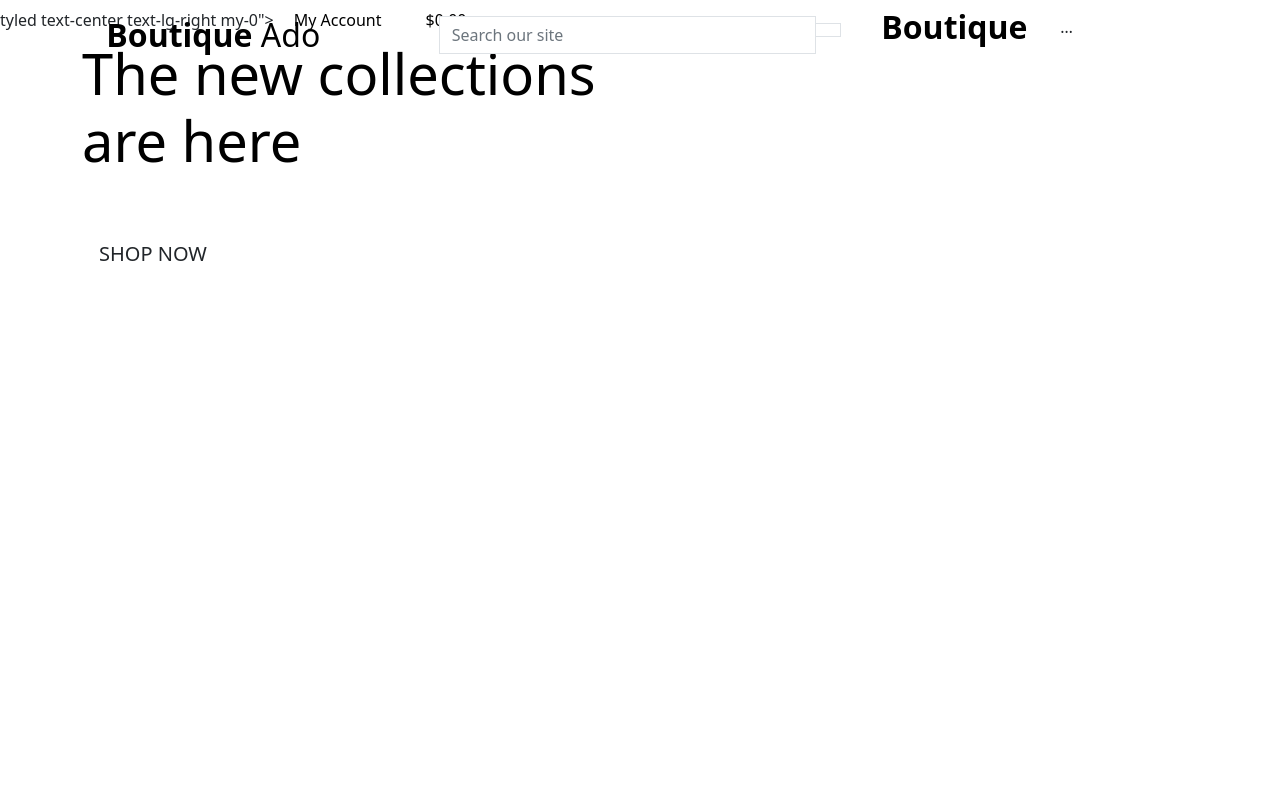
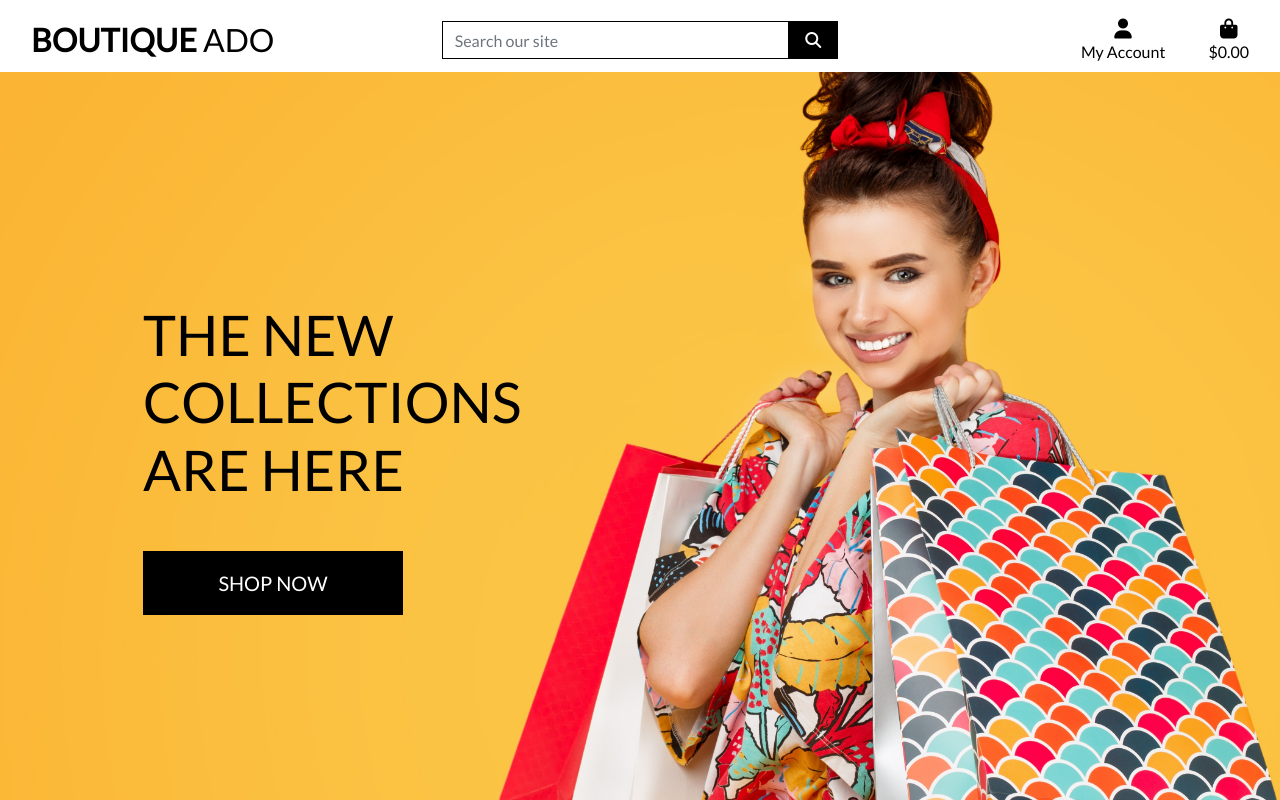
Before and after one commit to dhruv2102/boutique_ado_v1, a Django app: page / in a window 1280 px wide. Run offline with Django 3.2, Linux system fonts and the light colour scheme; some libraries are stand-ins or nearby versions.

Commit message:
Completed home page header and css

```diff
--- a/boutique_ado/urls.py
+++ b/boutique_ado/urls.py
@@ -15,10 +15,12 @@ Including another URLconf
 """
 from django.contrib import admin
 from django.urls import path, include
+from django.conf import settings
+from django.conf.urls.static import static
 
 urlpatterns = [
     path('admin/', admin.site.urls),
     path('accounts/', include('allauth.urls')),
     path('', include('home.urls')),
 
-]
+] + static(settings.MEDIA_URL, document_root=settings.MEDIA_ROOT)
--- /dev/null
+++ b/static/css/base.css
@@ -0,0 +1,83 @@
+
+
+html {
+    height: 100%;
+}
+
+body {
+    background: url('/media/homepage_background_cropped.jpg') no-repeat center center fixed;
+    background-size: cover;
+    height: calc(100vh - 164px);
+    color: #555;
+    font-family: 'Lato';
+}
+
+/* from Bulma */
+.icon {
+    align-items: center;
+    display: inline-flex;
+    justify-content: center;
+    height: 1.5rem;
+    width: 1.5rem;
+}
+
+.logo-font {
+    text-transform: uppercase;
+}
+
+.main-logo-link {
+    width: fit-content;
+}
+
+.shop-now-button {
+    background: black;
+    color: white;
+    min-width: 260px;
+}
+
+.btn-black {
+    background: black;
+    color: white;
+}
+
+.shop-now-button:hover,
+.shop-now-button:active,
+.shop-now-button:focus,
+.btn-black:hover,
+.btn-black:active,
+.btn-black:focus {
+    background: #222;
+    color: white;
+}
+
+.text-black {
+    color: #000 !important;
+}
+
+.border-black {
+    border: 1px solid black !important;
+}
+
+/* -------------------------------- Media Queries */
+
+/* Slightly larger container on xl screens */
+@media (min-width: 1200px) {
+  .container {
+    max-width: 80%;
+  }
+}
+
+/* fixed top navbar only on medium and up */
+@media (min-width: 992px) {
+    .fixed-top-desktop-only {
+        position: fixed;
+        top: 0;
+        right: 0;
+        left: 0;
+        z-index: 1030;
+    }
+
+    .header-container {
+        padding-top: 164px;
+    }
+}
--- a/templates/base.html
+++ b/templates/base.html
@@ -2,42 +2,31 @@
 
 <!doctype html>
 <html lang="en">
-
   <head>
 
     {% block meta %}
-  <!-- Required meta tags -->
+        <meta http-equiv="X-UA-Compatible" content="ie=edge">
         <meta charset="utf-8">
-  <meta name="viewport" content="width=device-width, initial-scale=1">
-  <meta http-equiv="X-UA-Compatibe" content="ie=edge">
+        <meta name="viewport" content="width=device-width, initial-scale=1, shrink-to-fit=no">
     {% endblock %}
 
     {% block extra_meta %}
     {% endblock %}
 
     {% block corecss %}
-  <!-- Bootstrap CSS -->
-  <link href="https://cdn.jsdelivr.net/npm/bootstrap@5.1.3/dist/css/bootstrap.min.css" rel="stylesheet"
-    integrity="sha384-1BmE4kWBq78iYhFldvKuhfTAU6auU8tT94WrHftjDbrCEXSU1oBoqyl2QvZ6jIW3" crossorigin="anonymous">
+        <link rel="stylesheet" href="https://stackpath.bootstrapcdn.com/bootstrap/4.4.1/css/bootstrap.min.css" integrity="sha384-Vkoo8x4CGsO3+Hhxv8T/Q5PaXtkKtu6ug5TOeNV6gBiFeWPGFN9MuhOf23Q9Ifjh" crossorigin="anonymous">
+        <link rel="stylesheet" href="https://fonts.googleapis.com/css?family=Lato&display=swap">
+        <link rel="stylesheet" href="{% static 'css/base.css' %}">
     {% endblock %}
 
     {% block extra_css %}
     {% endblock %}
 
     {% block corejs %}
-  <!-- Option 1: Bootstrap Bundle with Popper -->
-  <script src="https://cdn.jsdelivr.net/npm/bootstrap@5.1.3/dist/js/bootstrap.bundle.min.js"
-    integrity="sha384-ka7Sk0Gln4gmtz2MlQnikT1wXgYsOg+OMhuP+IlRH9sENBO0LRn5q+8nbTov4+1p" crossorigin="anonymous">
-  </script>
-
-  <!-- Option 2: Separate Popper and Bootstrap JS -->
-
-  <script src="https://cdn.jsdelivr.net/npm/@popperjs/core@2.10.2/dist/umd/popper.min.js"
-    integrity="sha384-7+zCNj/IqJ95wo16oMtfsKbZ9ccEh31eOz1HGyDuCQ6wgnyJNSYdrPa03rtR1zdB" crossorigin="anonymous">
-  </script>
-  <script src="https://cdn.jsdelivr.net/npm/bootstrap@5.1.3/dist/js/bootstrap.min.js"
-    integrity="sha384-QJHtvGhmr9XOIpI6YVutG+2QOK9T+ZnN4kzFN1RtK3zEFEIsxhlmWl5/YESvpZ13" crossorigin="anonymous">
-  </script>
+        <script src="https://kit.fontawesome.com/e9c73d7092.js" crossorigin="anonymous"></script>
+        <script src="https://code.jquery.com/jquery-3.4.1.slim.min.js" integrity="sha384-J6qa4849blE2+poT4WnyKhv5vZF5SrPo0iEjwBvKU7imGFAV0wwj1yYfoRSJoZ+n" crossorigin="anonymous"></script>
+        <script src="https://cdn.jsdelivr.net/npm/popper.js@1.16.0/dist/umd/popper.min.js" integrity="sha384-Q6E9RHvbIyZFJoft+2mJbHaEWldlvI9IOYy5n3zV9zzTtmI3UksdQRVvoxMfooAo" crossorigin="anonymous"></script>
+        <script src="https://stackpath.bootstrapcdn.com/bootstrap/4.4.1/js/bootstrap.min.js" integrity="sha384-wfSDF2E50Y2D1uUdj0O3uMBJnjuUD4Ih7YwaYd1iqfktj0Uod8GCExl3Og8ifwB6" crossorigin="anonymous"></script>
     {% endblock %}
 
     {% block extra_js %}
@@ -45,10 +34,9 @@
 
     <title>Boutique Ado {% block extra_title %}{% endblock %}</title>
   </head>
-
   <body>
     <header class="container-fluid fixed-top">
-    <div class="row">
+        <div id="topnav" class="row bg-white pt-lg-2 d-none d-lg-flex">
             <div class="col-12 col-lg-4 my-auto py-1 py-lg-0 text-center text-lg-left">
                 <a href="{% url 'home' %}" class="nav-link main-logo-link">
                     <h2 class="logo-font text-black my-0"><strong>Boutique</strong> Ado</h2>
@@ -57,8 +45,7 @@
             <div class="col-12 col-lg-4 my-auto py-1 py-lg-0">
                 <form method="GET" action="">
                     <div class="input-group w-100">
-            <input class="form-control border border-black rounded-0" type="text" name="q"
-              placeholder="Search our site">
+                        <input class="form-control border border-black rounded-0" type="text" name="q" placeholder="Search our site">
                         <div class="input-group-append">
                             <button class="form-control btn btn-black border border-black rounded-0" type="submit">
                                 <span class="icon">
@@ -70,24 +57,9 @@
                 </form>
             </div>
             <div class="col-12 col-lg-4 my-auto py-1 py-lg-0">
-        <ul class="list-inline list-uns<header class=" container-fluid fixed-top">
-          <div class="row">
-            <div class="col-12 col-lg-4 my-auto py-1 py-lg-0 text-center text-lg-left">
-              <a href="{% url 'home' %}" class="nav-link main-logo-link">
-                <h2 class="logo-font text-black my-0">
-                  <strong>Boutique</strong>
-                </h2>
-              </a>
-            </div>
-            <div class="col-12 col-lg-4 my-auto py-1 py-lg-0 text-center text-lg-left">
-              … </li>
-        </ul>
-      </div>
-    </div>
-  </header>tyled text-center text-lg-right my-0">
+                <ul class="list-inline list-unstyled text-center text-lg-right my-0">
                     <li class="list-inline-item dropdown">
-    <a class="text-black nav-link" href="#" id="user-options" data-toggle="dropdown" aria-haspopup="true"
-      aria-expanded="false">
+                        <a class="text-black nav-link" href="#" id="user-options" data-toggle="dropdown" aria-haspopup="true" aria-expanded="false">
                             <div class="text-center">
                                 <div><i class="fas fa-user fa-lg"></i></div>
                                 <p class="my-0">My Account</p>
@@ -132,14 +104,12 @@
     {% block page_header %}
     {% endblock %}
 
-
     {% block content %}
     {% endblock %}
 
-  {% block postload_js %}
+    {% block postloadjs %}
     {% endblock %}
 
 
   </body>
-
 </html>
```
Also changed, not shown: boutique_ado/settings.py (+23 -31 lines), media/homepage_background_cropped.jpg (added). Lines whose indentation alone changed are shown as unchanged.
